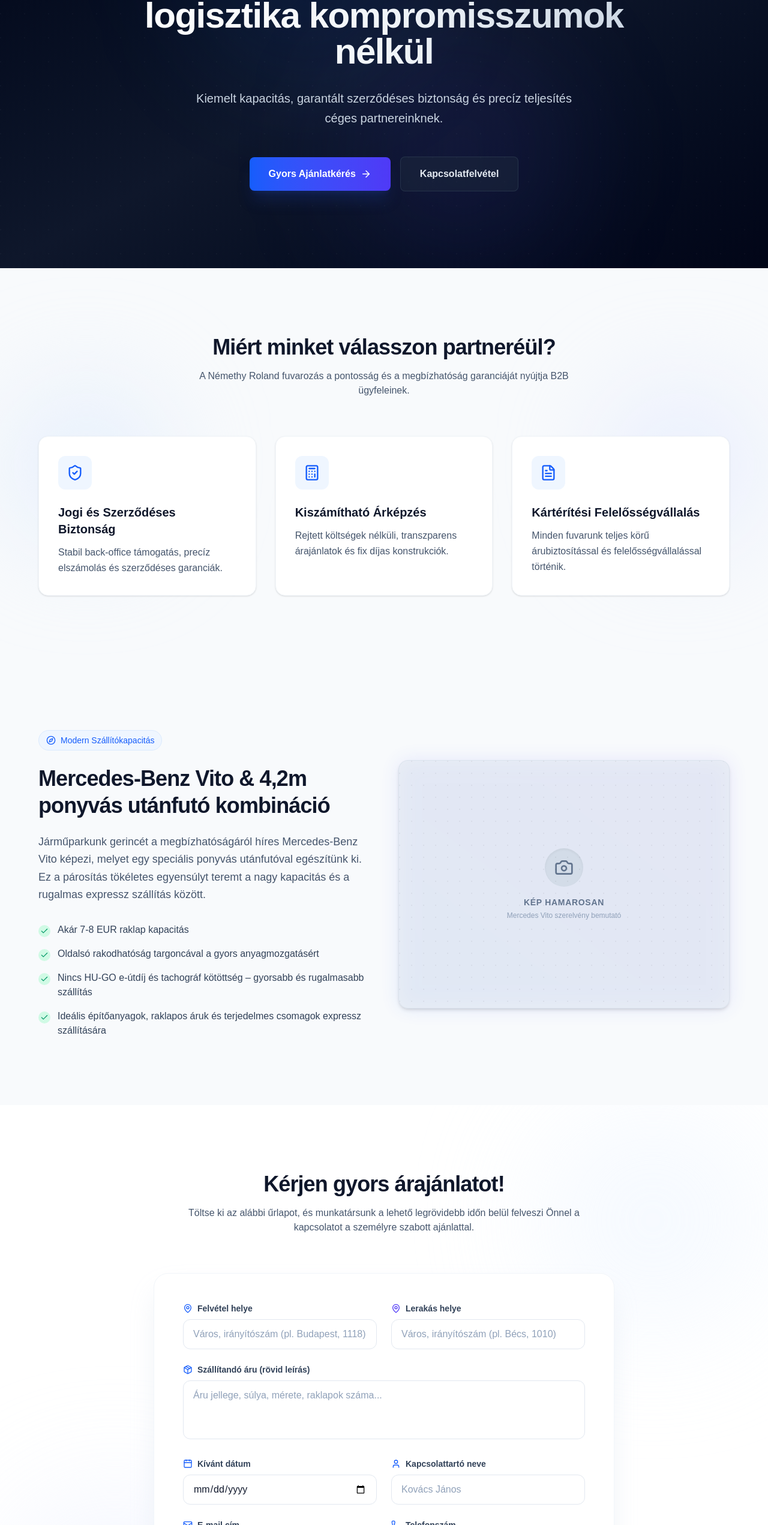
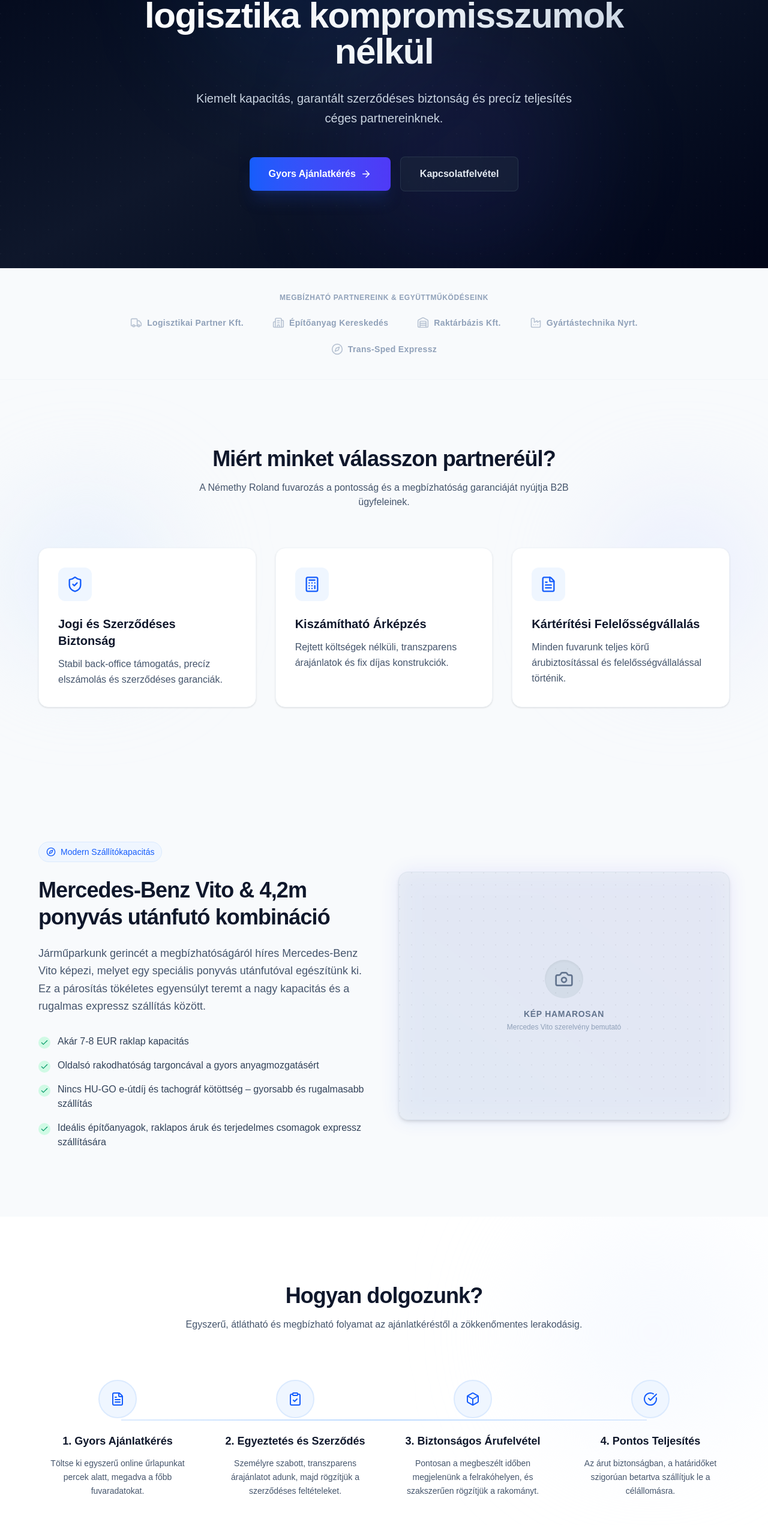
Before and after one commit to pohi99999/nemethy_roland, a Next.js app: page / in a window 1280 px wide. Shown: the part 258-2800 px from the top of the page at 60% size. Built offline with nearby package versions, Linux system fonts and the light colour scheme.

Commit message:
feat: add framer-motion animations, how it works timeline, and partners section for premium feel

```diff
--- a/package.json
+++ b/package.json
@@ -9,6 +9,7 @@
     "lint": "eslint"
   },
   "dependencies": {
+    "framer-motion": "^12.42.0",
     "lucide-react": "^1.21.0",
     "next": "16.2.9",
     "react": "19.2.4",
--- a/src/app/page.tsx
+++ b/src/app/page.tsx
@@ -1,6 +1,8 @@
 import Hero from "@/components/Hero";
+import Partners from "@/components/Partners";
 import TrustFeatures from "@/components/TrustFeatures";
 import VehicleFleet from "@/components/VehicleFleet";
+import HowItWorks from "@/components/HowItWorks";
 import QuoteForm from "@/components/QuoteForm";
 import Faq from "@/components/Faq";
 
@@ -8,8 +10,10 @@ export default function Home() {
   return (
     <main className="min-h-screen bg-slate-950">
       <Hero />
+      <Partners />
       <TrustFeatures />
       <VehicleFleet />
+      <HowItWorks />
       <QuoteForm />
       <Faq />
     </main>
--- /dev/null
+++ b/src/components/HowItWorks.tsx
@@ -0,0 +1,105 @@
+"use client";
+
+import React from 'react';
+import { motion } from 'framer-motion';
+import { FileText, ClipboardCheck, Box, CheckCircle } from 'lucide-react';
+
+export default function HowItWorks() {
+  const steps = [
+    {
+      icon: <FileText className="w-6 h-6 text-blue-600" />,
+      title: "1. Gyors Ajánlatkérés",
+      description: "Töltse ki egyszerű online űrlapunkat percek alatt, megadva a főbb fuvaradatokat."
+    },
+    {
+      icon: <ClipboardCheck className="w-6 h-6 text-blue-600" />,
+      title: "2. Egyeztetés és Szerződés",
+      description: "Személyre szabott, transzparens árajánlatot adunk, majd rögzítjük a szerződéses feltételeket."
+    },
+    {
+      icon: <Box className="w-6 h-6 text-blue-600" />,
+      title: "3. Biztonságos Árufelvétel",
+      description: "Pontosan a megbeszélt időben megjelenünk a felrakóhelyen, és szakszerűen rögzítjük a rakományt."
+    },
+    {
+      icon: <CheckCircle className="w-6 h-6 text-blue-600" />,
+      title: "4. Pontos Teljesítés",
+      description: "Az árut biztonságban, a határidőket szigorúan betartva szállítjuk le a célállomásra."
+    }
+  ];
+
+  const containerVariants = {
+    hidden: {},
+    visible: {
+      transition: {
+        staggerChildren: 0.2
+      }
+    }
+  } as const;
+
+  const itemVariants = {
+    hidden: { opacity: 0, y: 30 },
+    visible: {
+      opacity: 1,
+      y: 0,
+      transition: { duration: 0.6, ease: "easeOut" }
+    }
+  } as const;
+
+  return (
+    <section className="bg-white py-20 md:py-28 relative overflow-hidden">
+      {/* Háttér díszítés */}
+      <div className="absolute top-0 right-0 w-96 h-96 bg-blue-50/50 rounded-full blur-[100px] pointer-events-none" />
+
+      <div className="container mx-auto px-6 relative z-10">
+        <div className="text-center max-w-2xl mx-auto mb-20">
+          <h2 className="text-3xl md:text-4xl font-bold tracking-tight text-slate-900 mb-4">
+            Hogyan dolgozunk?
+          </h2>
+          <p className="text-slate-600">
+            Egyszerű, átlátható és megbízható folyamat az ajánlatkéréstől a zökkenőmentes lerakodásig.
+          </p>
+        </div>
+
+        {/* Timeline Container */}
+        <motion.div
+          variants={containerVariants}
+          initial="hidden"
+          whileInView="visible"
+          viewport={{ once: true, margin: "-100px" }}
+          className="relative grid grid-cols-1 md:grid-cols-4 gap-8 max-w-6xl mx-auto"
+        >
+          {/* Összekötő vonal asztali nézetben */}
+          <div className="hidden md:block absolute top-1/2 left-[12%] right-[12%] h-0.5 bg-gradient-to-r from-blue-100 via-blue-200 to-blue-100 -translate-y-8 z-0" />
+
+          {steps.map((step, index) => (
+            <motion.div
+              key={index}
+              variants={itemVariants}
+              className="relative z-10 flex flex-col items-center text-center group"
+            >
+              {/* Ikon és kör */}
+              <div className="w-16 h-16 rounded-full flex items-center justify-center mb-6 border-2 border-blue-100 bg-blue-50 group-hover:bg-blue-600 group-hover:border-blue-600 group-hover:shadow-lg group-hover:shadow-blue-500/20 transition-all duration-300">
+                <div className="group-hover:scale-110 group-hover:text-white transition-all duration-300">
+                  {React.cloneElement(step.icon, {
+                    className: "w-6 h-6 text-blue-600 group-hover:text-white transition-colors duration-300"
+                  })}
+                </div>
+              </div>
+
+              {/* Lépés száma és cím */}
+              <h3 className="text-lg font-bold text-slate-900 mb-3 group-hover:text-blue-600 transition-colors duration-300">
+                {step.title}
+              </h3>
+
+              {/* Leírás */}
+              <p className="text-sm text-slate-600 leading-relaxed max-w-[250px]">
+                {step.description}
+              </p>
+            </motion.div>
+          ))}
+        </motion.div>
+      </div>
+    </section>
+  );
+}
--- /dev/null
+++ b/src/components/Partners.tsx
@@ -0,0 +1,80 @@
+"use client";
+
+import React from 'react';
+import { motion } from 'framer-motion';
+import { Building2, Warehouse, Truck, Factory, Compass } from 'lucide-react';
+
+export default function Partners() {
+  const partners = [
+    {
+      name: "Logisztikai Partner Kft.",
+      icon: <Truck className="w-5 h-5" />
+    },
+    {
+      name: "Építőanyag Kereskedés",
+      icon: <Building2 className="w-5 h-5" />
+    },
+    {
+      name: "Raktárbázis Kft.",
+      icon: <Warehouse className="w-5 h-5" />
+    },
+    {
+      name: "Gyártástechnika Nyrt.",
+      icon: <Factory className="w-5 h-5" />
+    },
+    {
+      name: "Trans-Sped Expressz",
+      icon: <Compass className="w-5 h-5" />
+    }
+  ];
+
+  const containerVariants = {
+    hidden: { opacity: 0 },
+    visible: {
+      opacity: 1,
+      transition: {
+        staggerChildren: 0.1
+      }
+    }
+  } as const;
+
+  const itemVariants = {
+    hidden: { opacity: 0, y: 10 },
+    visible: {
+      opacity: 1,
+      y: 0,
+      transition: { duration: 0.5 }
+    }
+  } as const;
+
+  return (
+    <section className="bg-slate-50 border-y border-slate-100 py-10">
+      <div className="container mx-auto px-6">
+        <p className="text-center text-xs font-semibold text-slate-400 uppercase tracking-wider mb-6">
+          Megbízható partnereink & együttműködéseink
+        </p>
+
+        <motion.div
+          variants={containerVariants}
+          initial="hidden"
+          whileInView="visible"
+          viewport={{ once: true }}
+          className="flex flex-wrap justify-center items-center gap-x-12 gap-y-6 max-w-5xl mx-auto"
+        >
+          {partners.map((partner, index) => (
+            <motion.div
+              key={index}
+              variants={itemVariants}
+              className="flex items-center gap-2 text-slate-400 hover:text-slate-600 transition-colors duration-300 cursor-default"
+            >
+              <div className="opacity-60 transition-opacity">
+                {partner.icon}
+              </div>
+              <span className="font-semibold text-sm tracking-wide">{partner.name}</span>
+            </motion.div>
+          ))}
+        </motion.div>
+      </div>
+    </section>
+  );
+}
```
Also changed, not shown: 2 other files (tests, documents, lock files or other folders).
